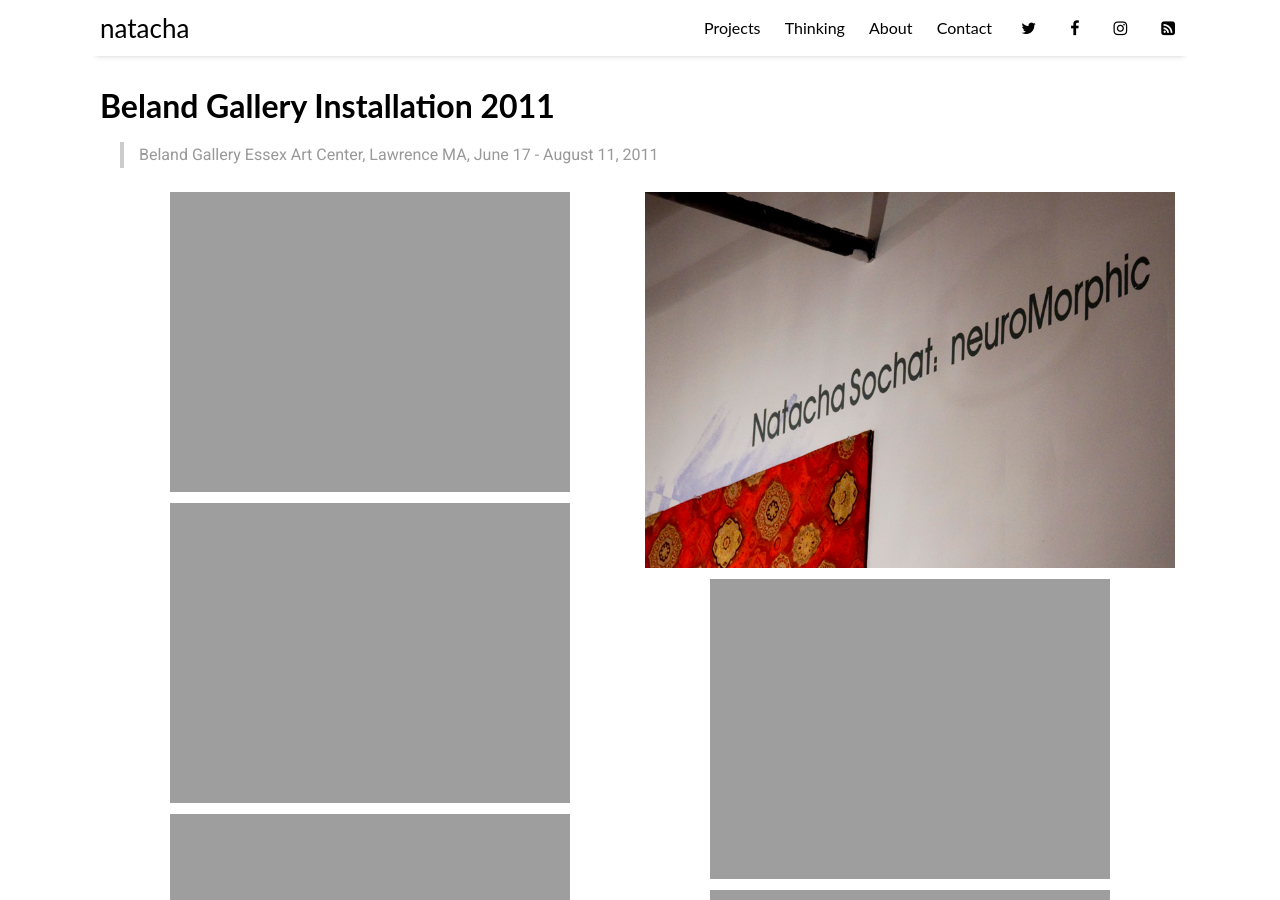
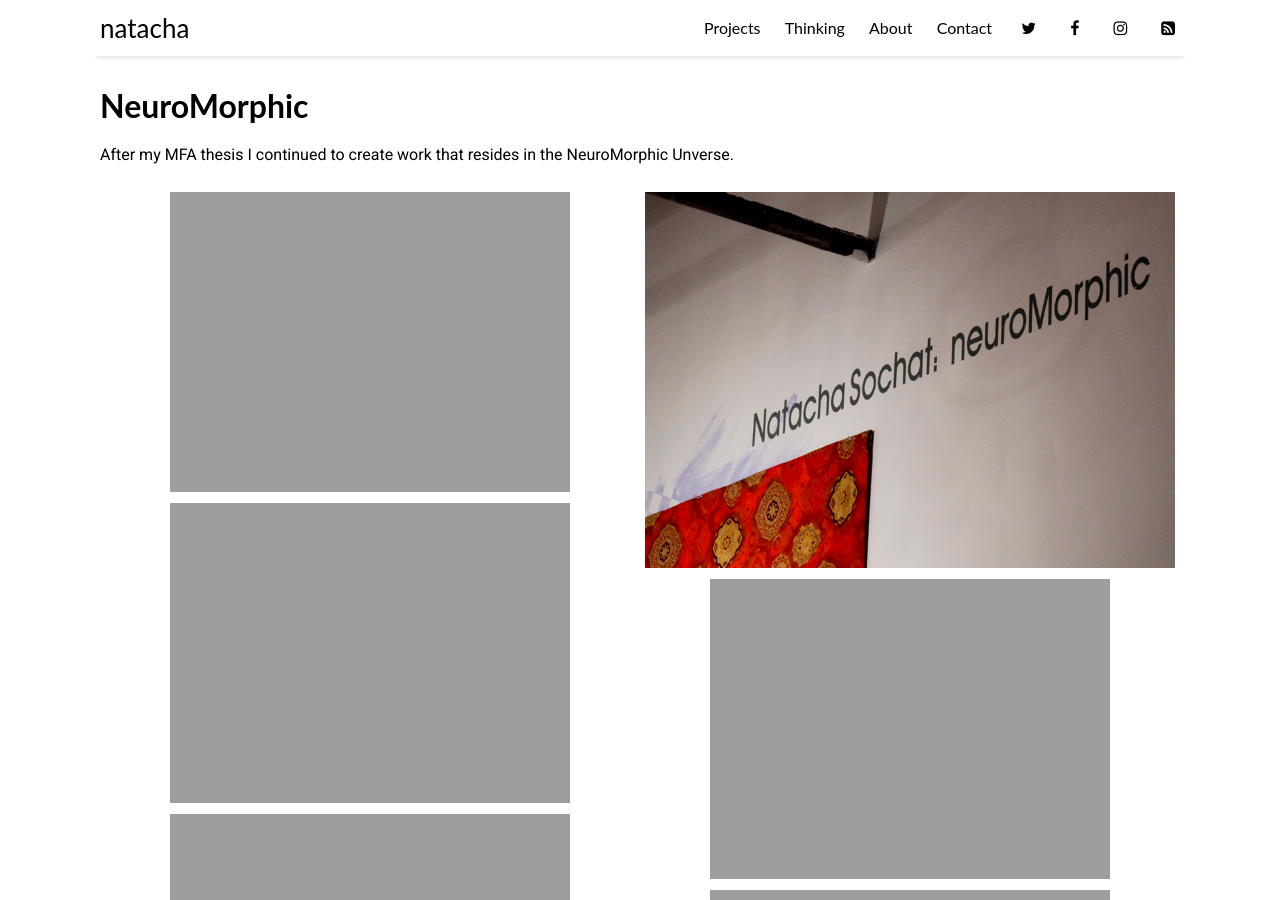
Before and after one commit to nsoch/nsoch.github.io, a Jekyll site: the page built from projects/neuromorphic.md, in a window 1280 px wide and 900 px high. Built offline with Jekyll 4.4.1, drawn with Linux system fonts in a browser that asks for light colours; nearby versions of some CDN libraries; comment, search, counter and statistics services are not loaded.

Commit message:
update neuromorphic.md
I will keep this for post MFA neuromorphic works. I will create a new one for the Beland installation.

```diff
--- a/projects/neuromorphic.md
+++ b/projects/neuromorphic.md
@@ -1,6 +1,6 @@
 ---
 layout: gallery
-title: Beland Gallery Installation 2011
+title: NeuroMorphic
 no_menu_item: true # required only for this example website because of menu construction
 categories: project
 tags: [neuromorphic]
@@ -48,6 +48,6 @@ pictures:
 - original: 36.jpg
 ---
 
-> Beland Gallery Essex Art Center, Lawrence MA, June 17 - August 11, 2011
+After my MFA thesis I continued to create work that resides in the NeuroMorphic Unverse.
 
 {% include gallery.html gallery=site.data.projects.neuromorphic %}
```
